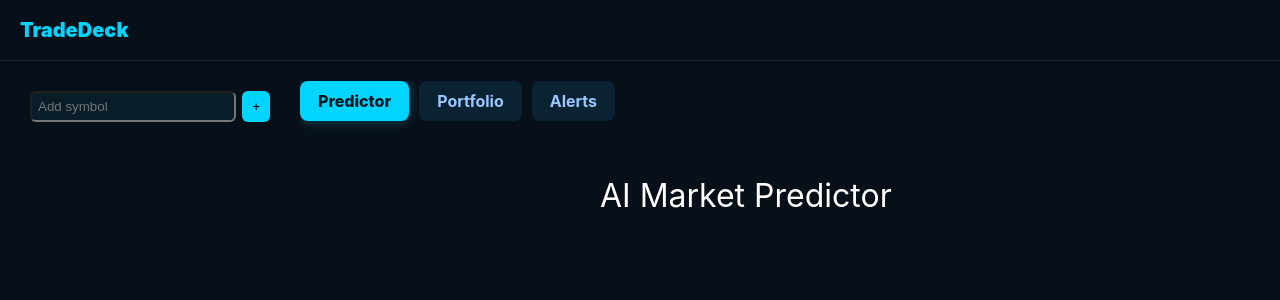
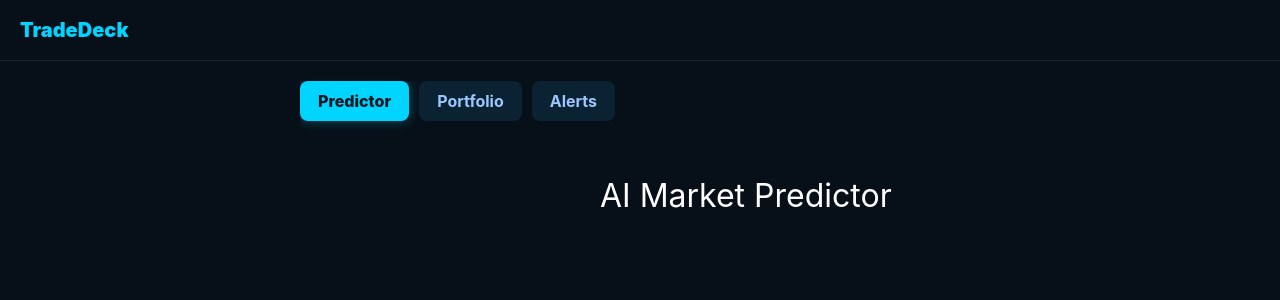
Before and after one commit to mabeg03/Market-Predictor, a React (Vite) app in the folder client/: page / in a window 1280 px wide. Shown: the top 300 px of the page. Built offline with nearby package versions, Linux system fonts and the light colour scheme.

Commit message:
Update Watchlist.tsx

```diff
--- a/client/src/Watchlist.tsx
+++ b/client/src/Watchlist.tsx
@@ -40,19 +40,6 @@ setList(l=>l.filter(x=>x!==sym));
 return(
 
 <div style={ui.box}>
-
-<div style={ui.row}>
-
-<input
-value={input}
-placeholder="Add symbol"
-onChange={(e)=>setInput(e.target.value)}
-style={ui.input}
-/>
-
-<button onClick={add} style={ui.btn}>+</button>
-
-</div>
 
 <div style={ui.list}>
 
```
